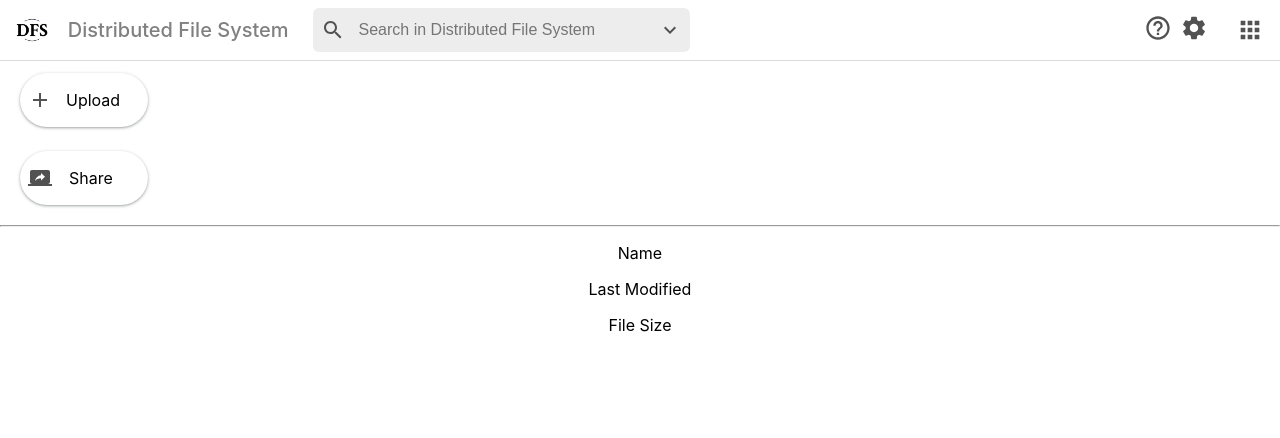
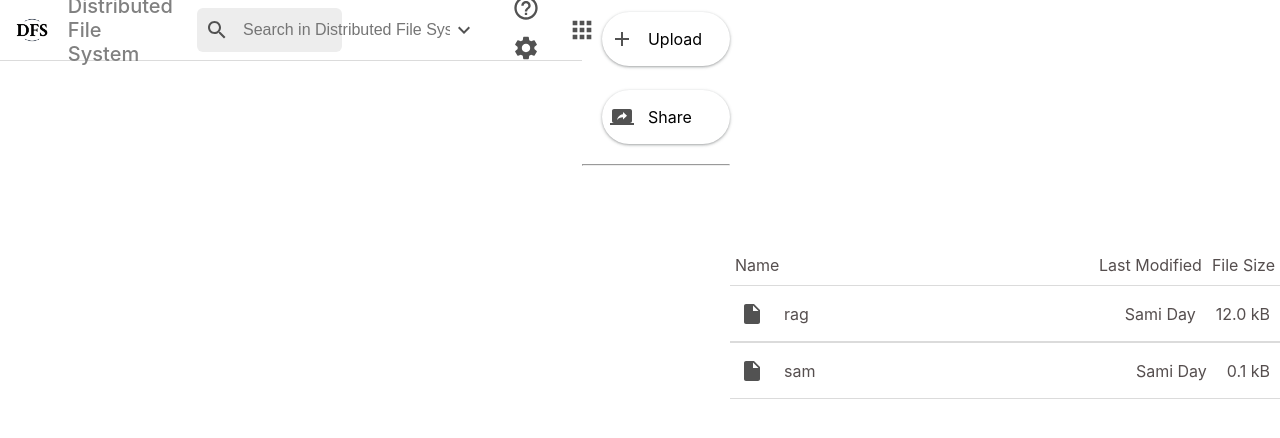
Before and after one commit to sami-z/cpsc559, a React (Create React App) app in the folder client/: page / in a window 1280 px wide. Shown: the top 438 px of the page. Built offline with nearby package versions, Linux system fonts and the light colour scheme; no server answers.

Commit message:
added file items view
added file items view, needs format fixing

```diff
--- a/client/src/App.css
+++ b/client/src/App.css
@@ -1,39 +1,3 @@
-.App {
-  overflow-x: hidden;
-  text-align: center;
+.app_main{
+  display: flex;
 }
-
-.App-logo {
-  height: 40vmin;
-  pointer-events: none;
-}
-
-@media (prefers-reduced-motion: no-preference) {
-  .App-logo {
-    animation: App-logo-spin infinite 20s linear;
-  }
-}
-
-.App-header {
-  background-color: #282c34;
-  min-height: 100vh;
-  display: flex;
-  flex-direction: column;
-  align-items: center;
-  justify-content: center;
-  font-size: calc(10px + 2vmin);
-  color: white;
-}
-
-.App-link {
-  color: #61dafb;
-}
-
-@keyframes App-logo-spin {
-  from {
-    transform: rotate(0deg);
-  }
-  to {
-    transform: rotate(360deg);
-  }
-}
--- a/client/src/App.jsx
+++ b/client/src/App.jsx
@@ -36,10 +36,11 @@ function App() {
 
   return (
     <div className="App">
-      <Navbar/>
-      <Sidebar/>
-      <Files/>
-
+      <div className='app_main'>
+        <Navbar/>
+        <Sidebar/>
+        <Files/>
+      </div>
     </div>
   );
 }
--- a/client/src/components/Files/FileItem.js
+++ b/client/src/components/Files/FileItem.js
@@ -1,11 +1,12 @@
 import React from 'react'
-import InsertDriveFileIcon from '@material-ui/icons/InsertDriveFile';
-
+import InsertDriveFileIcon from '@mui/icons-material/InsertDriveFile';
+import './styles.css'
 const monthNames = ["Jan", "Feb", "Mar", "Apr", "May", "Jun", "Jul", "Aug", "Sep", "Oct", "Nov", "Dec"];
 
 const FileItem = ({ id, caption, timestamp, fileUrl, size }) => {
-    const fileDate = `${timestamp?.toDate().getDate()} ${monthNames[timestamp?.toDate().getMonth() + 1]} ${timestamp?.toDate().getFullYear()}`
-
+    console.log("In FileItem.js, ", caption, timestamp, fileUrl, size)
+    //const fileDate = `${timestamp?.toDate().getDate()} ${monthNames[timestamp?.toDate().getMonth() + 1]} ${timestamp?.toDate().getFullYear()}`
+    const fileDate = "Sami Day"
     const getReadableFileSizeString = (fileSizeInBytes) => {
         let i = -1;
         const byteUnits = [' kB', ' MB', ' GB', ' TB', 'PB', 'EB', 'ZB', 'YB'];
--- a/client/src/components/Files/Files.js
+++ b/client/src/components/Files/Files.js
@@ -1,16 +1,25 @@
 import React, { useState, useEffect } from 'react'
+import FileItem from './FileItem'
+import './styles.css'
+const Files = () => {
+    //const [files, setFiles] = useState([])
 
-const Files = () => {
-    const Files = () => {
-        const [files, setFiles] = useState([])
-
-        // useEffect((-> ))
-
-
-
-    }
-
-
+    // HARDCODED files Array
+    let files = [
+        {
+            caption: "rag",
+            timestamp: "1234",
+            fileUrl: "rag.com",
+            size: "12314"
+        },
+        {
+            caption: "sam",
+            timestamp: "234",
+            fileUrl: "sam.com",
+            size: "123"
+        }
+    ]
+    // let files = [1, 2, 3, 4]
 
     return (
         <div className="fileView">
@@ -18,8 +27,6 @@ const Files = () => {
 
             </div>
             <div className='fileView_titles'>
-
-            </div>
                 <div className='fileView_title_left'>
                     <p>Name</p>
                 </div>
@@ -27,6 +34,13 @@ const Files = () => {
                     <p>Last Modified</p>
                     <p>File Size</p>
                 </div>
+            </div>
+            {
+                files.map((item, id) => (
+                    <FileItem id={id} caption={item.caption} timestamp={item.timestamp} fileUrl={item.fileUrl} size={item.size} />
+                ))
+            }
+
         </div>
 
     )
--- a/client/src/components/Files/styles.css
+++ b/client/src/components/Files/styles.css
@@ -0,0 +1,83 @@
+.fileView{
+    width: 100%;
+}
+
+.fileView_row{
+    height: 250px;
+    display: flex;
+    align-items: center;
+}
+
+.fileView_titles{
+    display: flex;
+    margin-bottom: 5px;
+    color: rgb(85, 78, 78);
+}
+
+.fileView_titles>div>*{
+    margin: 5px;
+}
+
+.fileView_title_left{
+    flex: 1;
+}
+
+.fileView_title_right{
+    display: flex;
+}
+.fileItem{
+    height: 55px;
+    border-bottom: 1px solid rgb(219, 219, 219);
+    border-top: 1px solid rgb(219, 219, 219);
+    width: 100%;
+}
+
+.fileItem>a{
+    height: 100%;
+    display: flex;
+    text-decoration: none;
+    color: rgb(85, 78, 78);
+}
+
+.fileItem>a>div{
+    display: flex;
+    align-items: center;
+}
+
+.fileItem>a>div>*{
+    margin: 10px;
+}
+
+.fileItem--left{
+    flex: 1;
+}
+
+.fileCard {
+    height: 190px;
+    width: 240px;
+    border-radius: 10px;
+    border: 1px solid rgb(219, 219, 219);
+    margin: 5px;
+}
+
+.fileCard--top {
+    height: 70%;
+    border-bottom: 1px solid rgb(219, 219, 219);
+    display: flex;
+    justify-content: center;
+    align-items: center;
+}
+
+.fileCard--bottom {
+    display: flex;
+    align-items: center;
+    justify-content: center;
+    width: 100%;
+    height: 30%;
+}
+
+.fileCard--bottom>p {
+    width: 90%;
+    overflow: hidden;
+    white-space: nowrap;
+}
--- a/client/src/components/Navbar/styles.css
+++ b/client/src/components/Navbar/styles.css
@@ -66,6 +66,7 @@
 .header__icons {
     display: flex;
     align-items: center;
+    margin-right: -30px;
 }
 
 .header__icons .MuiSvgIcon-root {
--- a/client/src/components/Sidebar/Sidebar.js
+++ b/client/src/components/Sidebar/Sidebar.js
@@ -1,10 +1,10 @@
 import React from 'react'
 import Upload from './Upload'
 import Share from './Share'
-
+import './styles.css'
 const Sidebar = () => {
   return (
-    <div className='sidebar'>
+    <div className='sidebarItem'>
       <Upload />
 
       <Share />
--- a/client/src/components/sidebar/Upload.css
+++ b/client/src/components/Sidebar/styles.css
@@ -1,3 +1,12 @@
+.sidebar{
+    width:15%;
+    height:18vh;
+    margin-right: 5px;
+}
+
+br{
+    background-color: rgb(197,197,197);
+}
 .upload {
     display: flex;
     align-items: center;
--- a/client/src/components/sidebar/Sidebar.css
+++ /dev/null
@@ -1,9 +0,0 @@
-.sidebar{
-    width:15%;
-    height:18vh;
-    margin-right: 5px;
-}
-
-br{
-    background-color: rgb(197,197,197);
-}
```
Also changed, not shown: client/src/components/sidebar/Share.js (+4 -4 lines), client/src/components/sidebar/Upload.js (+6 -6 lines).
